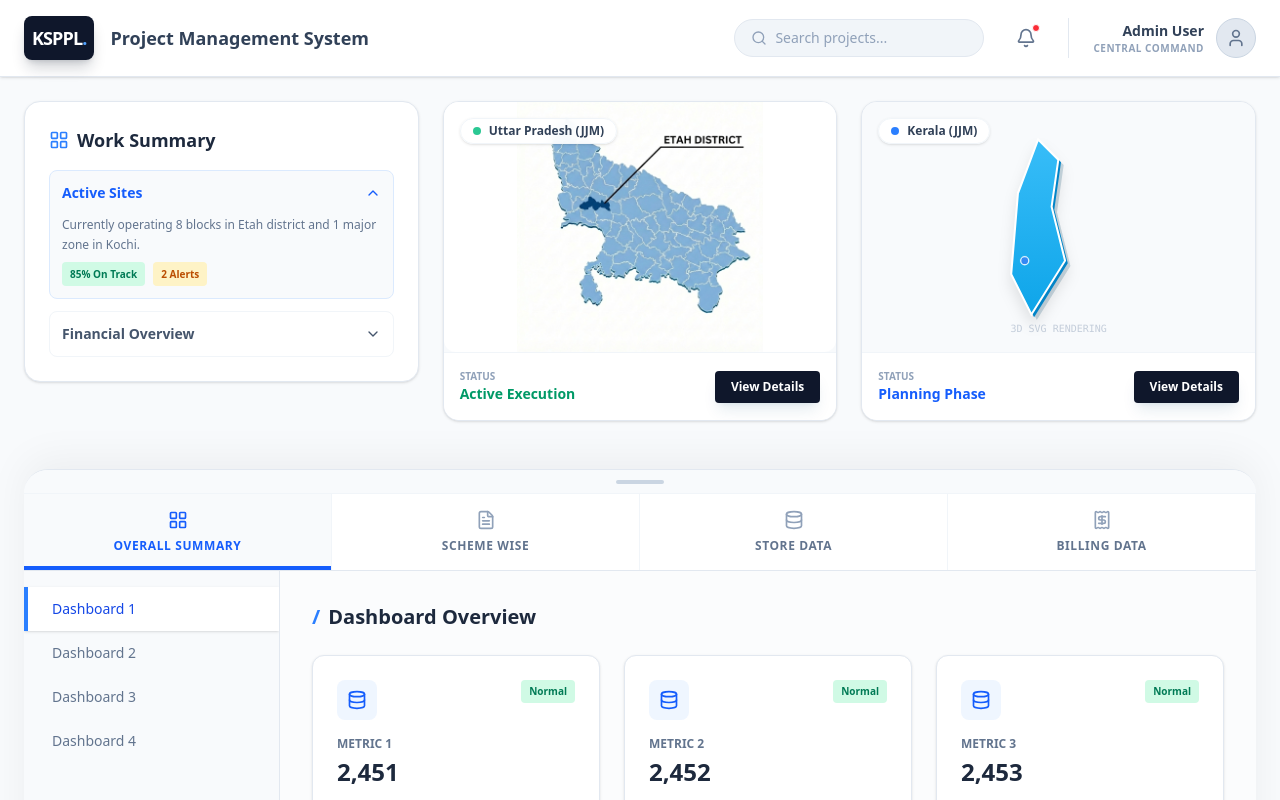
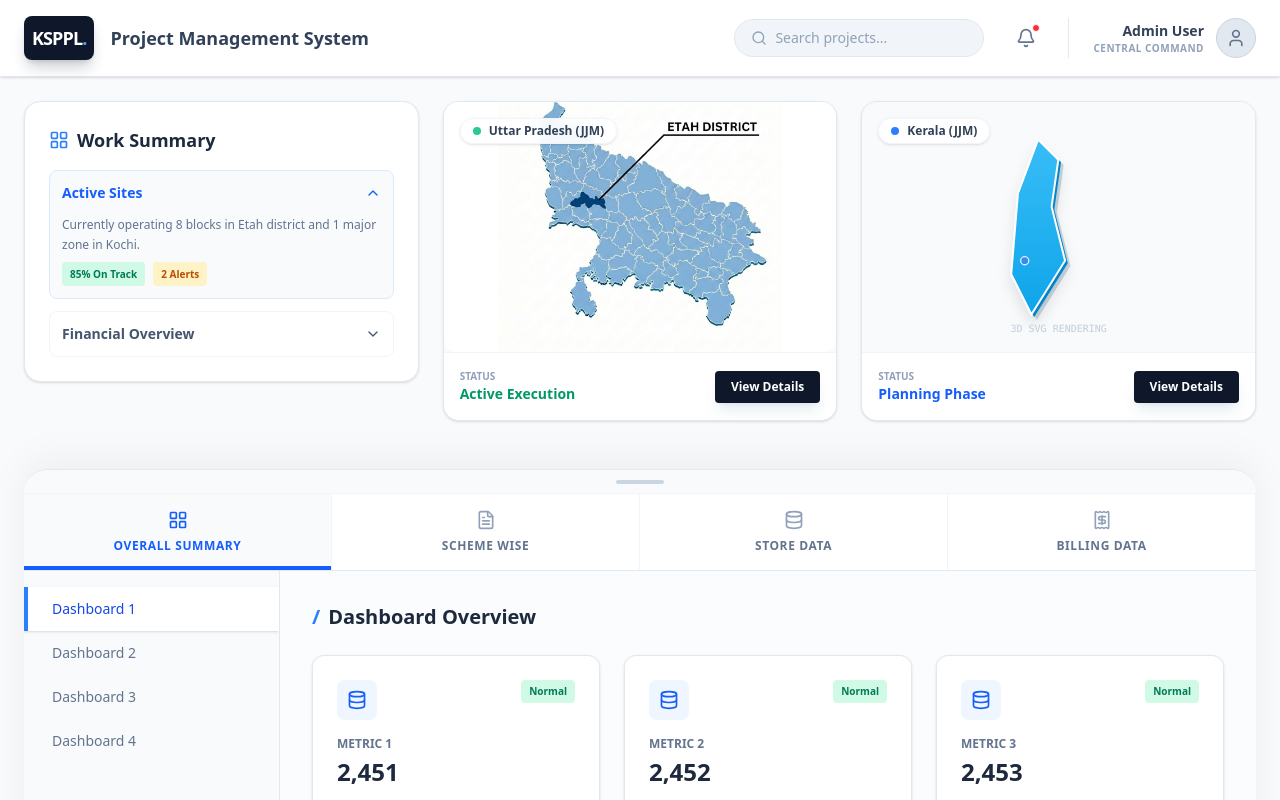
Before and after one commit to sandeepksp-prog/DPRAPP, a Next.js app: page /dashboard in a window 1280 px wide. Shown: the top 800 px of the page. Built offline with nearby package versions, Linux system fonts and the light colour scheme.

Commit message:
style: Adjust UP Map Layout (Bottom Align + Zoom)

```diff
--- a/src/components/landing/UPMapSVG.tsx
+++ b/src/components/landing/UPMapSVG.tsx
@@ -4,13 +4,13 @@ import { motion } from "framer-motion";
 
 export default function UPMapSVG() {
     return (
-        <div className="w-full h-full flex items-center justify-center relative group p-0 overflow-hidden rounded-xl bg-white">
+        <div className="w-full h-full flex items-end justify-center relative group p-0 overflow-hidden rounded-xl bg-white">
             {/* USER PROVIDED FINAL MAP IMAGE */}
-            <div className="relative w-full h-full">
+            <div className="relative w-full h-full flex items-end">
                 <img
                     src="/assets/up_final_map.jpg"
                     alt="Uttar Pradesh District Map"
-                    className="w-full h-full object-contain transition-transform duration-700 hover:scale-105"
+                    className="w-full h-full object-contain object-bottom scale-[1.15] transition-transform duration-700 hover:scale-[1.20]"
                 />
             </div>
         </div>
```
